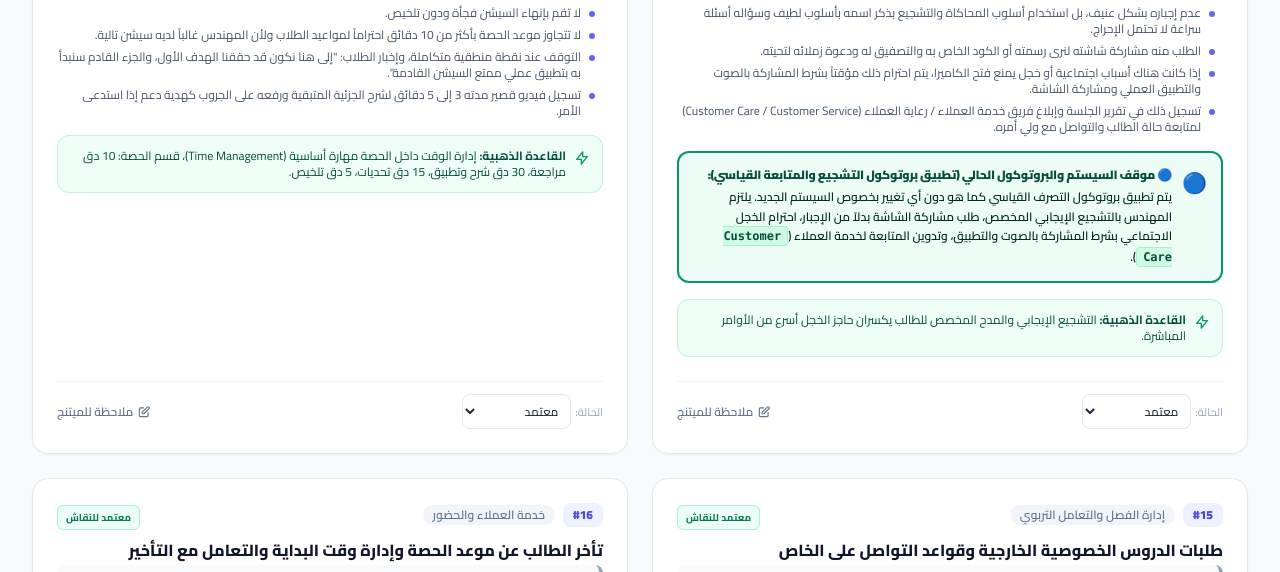
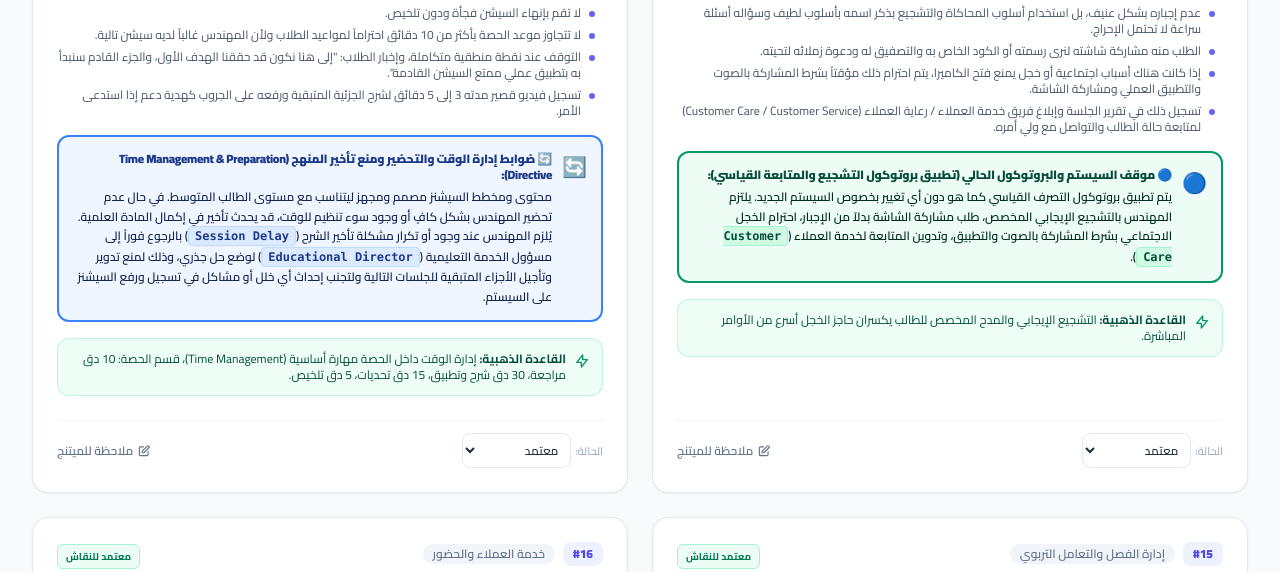
Before and after one commit to megamindAccademy/Engineering-policy, a plain HTML site: page index.html in a window 1280 px wide. Shown: the part 5509-6081 px from the top of the page. Drawn offline with nearby package versions, Linux system fonts and the light colour scheme.

Commit message:
Add blue update callout box for Situation #14 (preparation & Educational Director escalation)

```diff
--- a/index.html
+++ b/index.html
@@ -652,6 +652,10 @@
           'تسجيل فيديو قصير مدته 3 إلى 5 دقائق لشرح الجزئية المتبقية ورفعه على الجروب كهدية دعم إذا استدعى الأمر.'
         ],
         goldenTip: 'إدارة الوقت داخل الحصة مهارة أساسية (Time Management)، قسم الحصة: 10 دق مراجعة، 30 دق شرح وتطبيق، 15 دق تحديات، 5 دق تلخيص.',
+        systemUpdate: {
+          title: '🔄 ضوابط إدارة الوقت والتحضير ومنع تأخير المنهج (Time Management & Preparation Directive):',
+          description: 'محتوى ومخطط السيشنز مصمم ومجهز ليتناسب مع مستوى الطالب المتوسط. في حال عدم تحضير المهندس بشكل كافٍ أو وجود سوء تنظيم للوقت، قد يحدث تأخير في إكمال المادة العلمية. يُلزم المهندس عند وجود أو تكرار مشكلة تأخير الشرح (<code class="bg-blue-100 text-blue-900 px-1.5 py-0.5 rounded font-bold border border-blue-200">Session Delay</code>) بالرجوع فوراً إلى مسؤول الخدمة التعليمية (<code class="bg-blue-100 text-blue-900 px-1.5 py-0.5 rounded font-bold border border-blue-200">Educational Director</code>) لوضع حل جذري، وذلك لمنع تدوير وتأجيل الأجزاء المتبقية للجلسات التالية ولتجنب إحداث أي خلل أو مشاكل في تسجيل ورفع السيشنز على السيستم.'
+        },
         status: 'approved',
         notes: ''
       },
```
